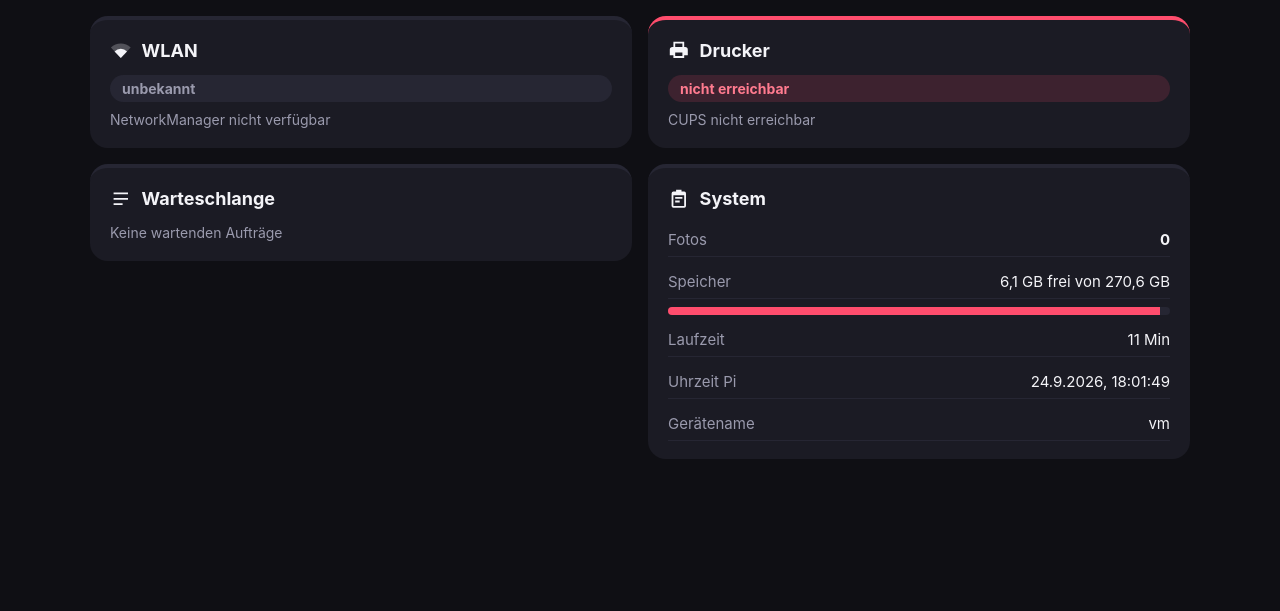
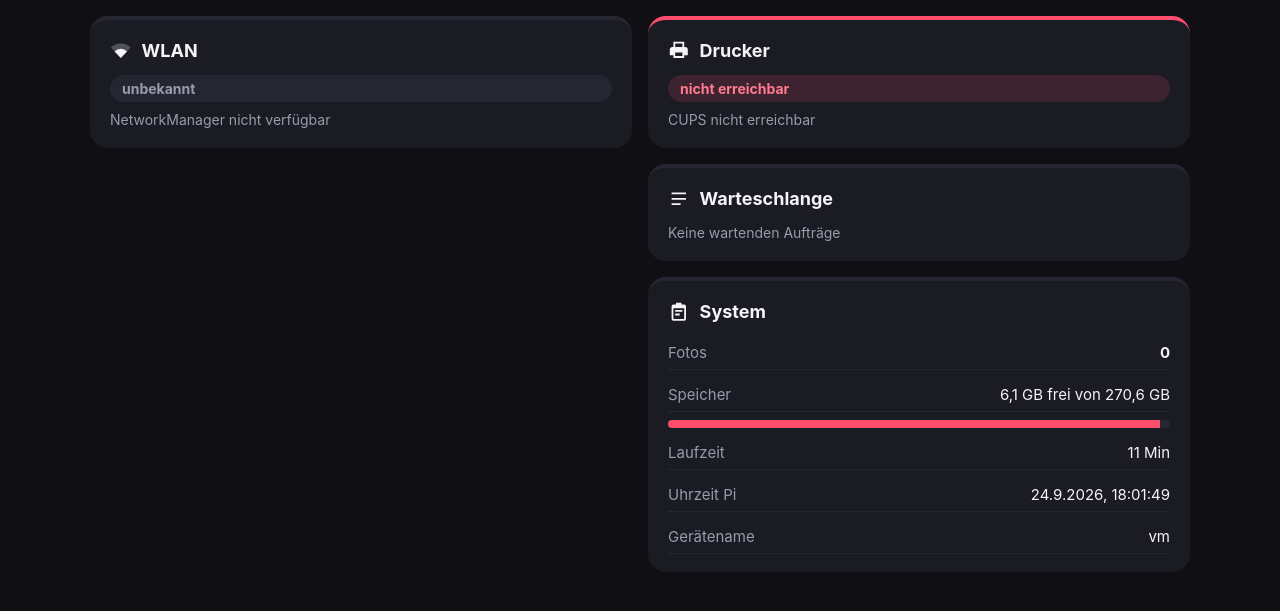
Before and after one commit to Luftloch80/raspberry-photobox, a Flask app: page /status in a window 1280 px wide. Shown: the part 56-667 px from the top of the page. Run offline with Flask 3, Linux system fonts and the light colour scheme.

Commit message:
Status page: independent columns so System no longer drops below the Wi-Fi card
Co-Authored-By: Claude Opus 5.5 <noreply@anthropic.com>
Claude-Session: https://claude.ai/code/session_01NaSaCamtq1LNNTDjb6CFdP

```diff
--- a/static/style.css
+++ b/static/style.css
@@ -371,6 +371,8 @@ html.scrollable, html.scrollable body { height: auto; min-height: 100%; overflow
   gap: 16px;
   align-items: start;
 }
+/* Zwei unabhängige Spalten: links WLAN, rechts Drucker/Warteschlange/System */
+.status-col { display: flex; flex-direction: column; gap: 16px; min-width: 0; }
 .card {
   background: var(--panel);
   border-radius: 18px;
--- a/templates/status.html
+++ b/templates/status.html
@@ -18,6 +18,7 @@
   </header>
 
   <main class="status-grid">
+    <div class="status-col">
       <section class="card" id="wifiCard">
         <h2>
           <svg viewBox="0 0 24 24"><path d="M12 21 1 9.5a15.5 15.5 0 0 1 22 0L12 21Z" opacity=".25"/><path d="M12 21 5.1 13.8a9.8 9.8 0 0 1 13.8 0L12 21Z"/></svg>
@@ -25,7 +26,8 @@
         </h2>
         <div class="card-body" id="wifi"></div>
       </section>
-
+    </div>
+    <div class="status-col">
       <section class="card" id="printerCard">
         <h2>
           <svg viewBox="0 0 24 24"><path d="M6 9V3h12v6h1a3 3 0 0 1 3 3v6h-4v3H6v-3H2v-6a3 3 0 0 1 3-3h1Zm2 0h8V5H8v4Zm0 6v4h8v-4H8Z"/></svg>
@@ -33,7 +35,6 @@
         </h2>
         <div class="card-body" id="printer"></div>
       </section>
-
       <section class="card">
         <h2>
           <svg viewBox="0 0 24 24"><path d="M4 5h16v2H4V5Zm0 6h16v2H4v-2Zm0 6h10v2H4v-2Z"/></svg>
@@ -41,7 +42,6 @@
         </h2>
         <div class="card-body" id="jobs"></div>
       </section>
-
       <section class="card">
         <h2>
           <svg viewBox="0 0 24 24"><path d="M9 2h6v2h3a2 2 0 0 1 2 2v14a2 2 0 0 1-2 2H6a2 2 0 0 1-2-2V6a2 2 0 0 1 2-2h3V2Zm-3 6v12h12V8H6Zm2 2h8v2H8v-2Zm0 4h5v2H8v-2Z"/></svg>
@@ -49,6 +49,7 @@
         </h2>
         <div class="card-body" id="system"></div>
       </section>
+    </div>
   </main>
 
   <div class="modal" id="switchModal" hidden>
```
Lines whose indentation alone changed are shown as unchanged.
